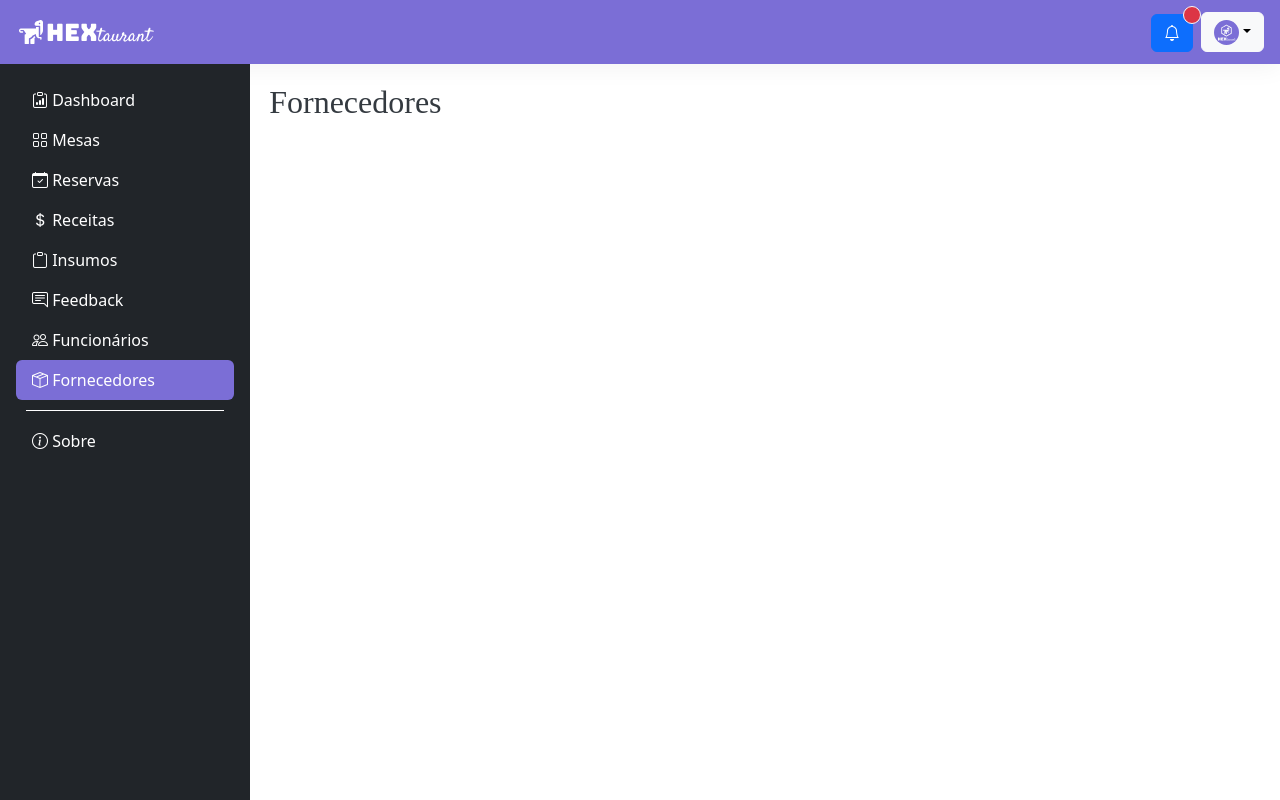
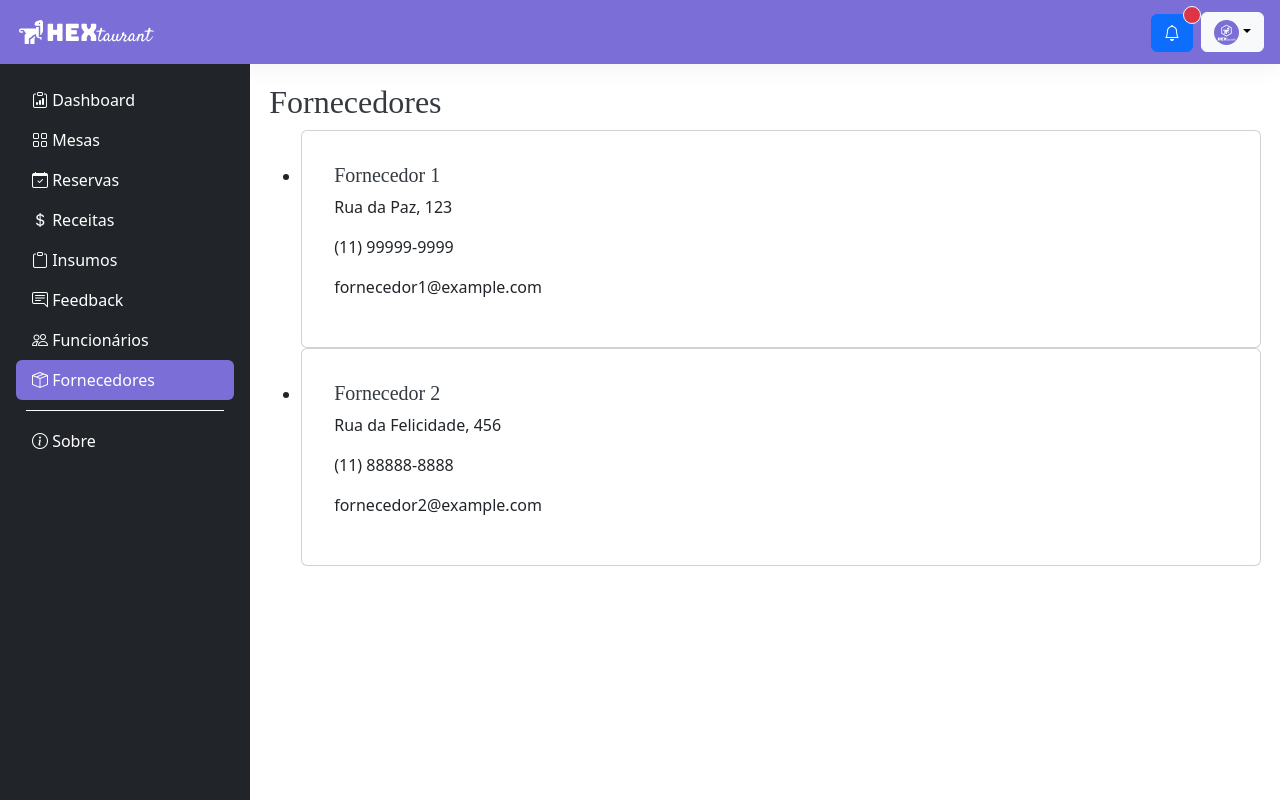
Before and after one commit to GroupHextech/api5-frontend, a Vue app: page /api5-frontend/fornecedores in a window 1280 px wide. Built offline with nearby package versions, Linux system fonts and the light colour scheme; a web font is replaced by a local one.

Commit message:
Creation of Fornecedor card

```diff
--- /dev/null
+++ b/src/components/Fornecedor.vue
@@ -0,0 +1,12 @@
+<script setup>
+const props = defineProps(['fornecedor'])
+</script>
+
+<template>
+  <div class="card fornecedor">
+    <h5 class="page-title">{{ fornecedor.nome }}</h5>
+    <p>{{ fornecedor.endereco }}</p>
+    <p>{{ fornecedor.telefone }}</p>
+    <p>{{ fornecedor.email }}</p>
+  </div>
+</template>
--- /dev/null
+++ b/src/components/FornecedorList.vue
@@ -0,0 +1,27 @@
+<template>
+  <ul>
+    <li v-for="fornecedor in fornecedores" :key="fornecedor.id">
+      <Fornecedor :fornecedor="fornecedor" />
+    </li>
+  </ul>
+</template>
+
+<script setup>
+import { reactive } from 'vue';
+import Fornecedor from './Fornecedor.vue';
+
+const fornecedores = reactive([
+  {
+    nome: 'Fornecedor 1',
+    endereco: 'Rua da Paz, 123',
+    telefone: '(11) 99999-9999',
+    email: 'fornecedor1@example.com',
+  },
+  {
+    nome: 'Fornecedor 2',
+    endereco: 'Rua da Felicidade, 456',
+    telefone: '(11) 88888-8888',
+    email: 'fornecedor2@example.com',
+  },
+]);
+</script>
--- a/src/views/Fornecedores.vue
+++ b/src/views/Fornecedores.vue
@@ -1,9 +1,14 @@
 <template>
   <div>
     <h2 class="page-title">Fornecedores</h2>
+
+    <div>
+      <FornecedorList />
+    </div>
 
   </div>
 </template>
 
 <script setup>
+import FornecedorList from '../components/FornecedorList.vue';
 </script>
```
